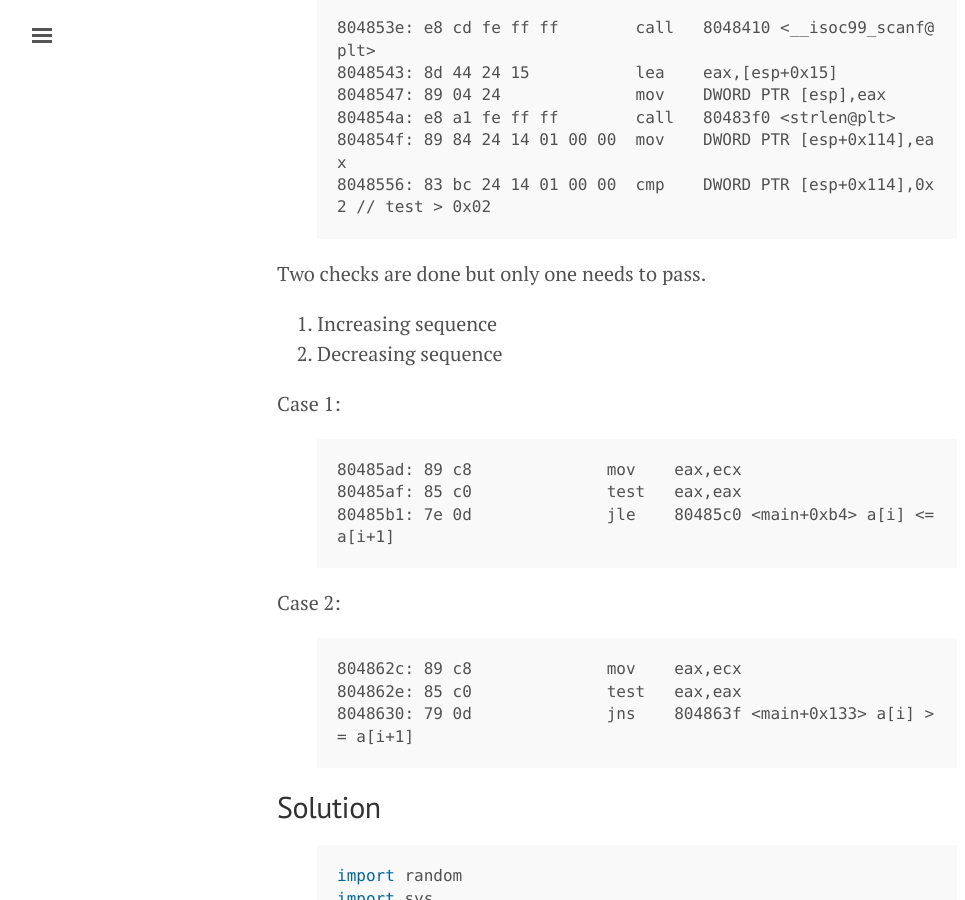
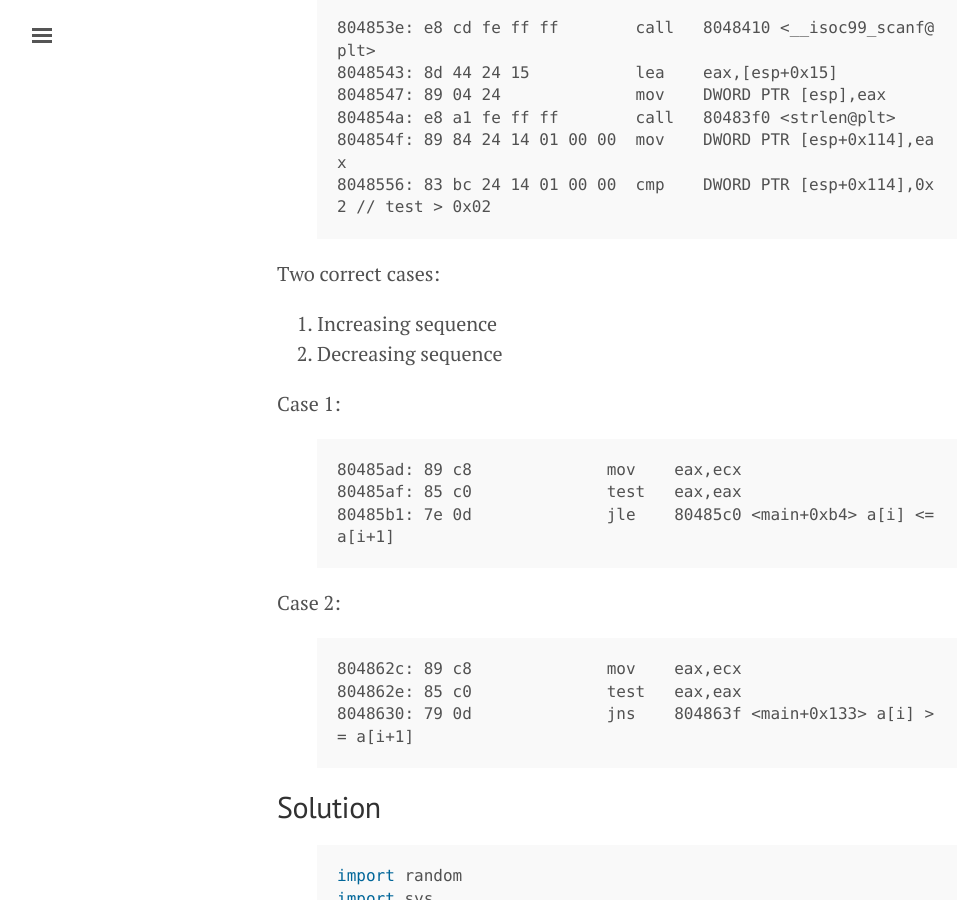
Before and after one commit to cy70sin3/cy70sin3.github.io, a Jekyll site: the page built from _posts/2015-10-11-keygenme228.md, in a window 1280 px wide and 900 px high, scrolled down 411 px. Shown: the whole window, without its empty margins (3-968 px from the left). Built offline with Jekyll 4.4.1, drawn with Linux system fonts in a browser that asks for light colours.

Commit message:
added keygenme228

```diff
--- a/_posts/2015-10-11-keygenme228.md
+++ b/_posts/2015-10-11-keygenme228.md
@@ -20,7 +20,7 @@ This was a nice simple challenge. Single user input gets stored at esp+15 and le
 8048556: 83 bc 24 14 01 00 00  cmp    DWORD PTR [esp+0x114],0x2 // test > 0x02
 {% endhighlight %}
 
-Two checks are done but only one needs to pass.
+Two correct cases:
 
 1. Increasing sequence
 2. Decreasing sequence
```
